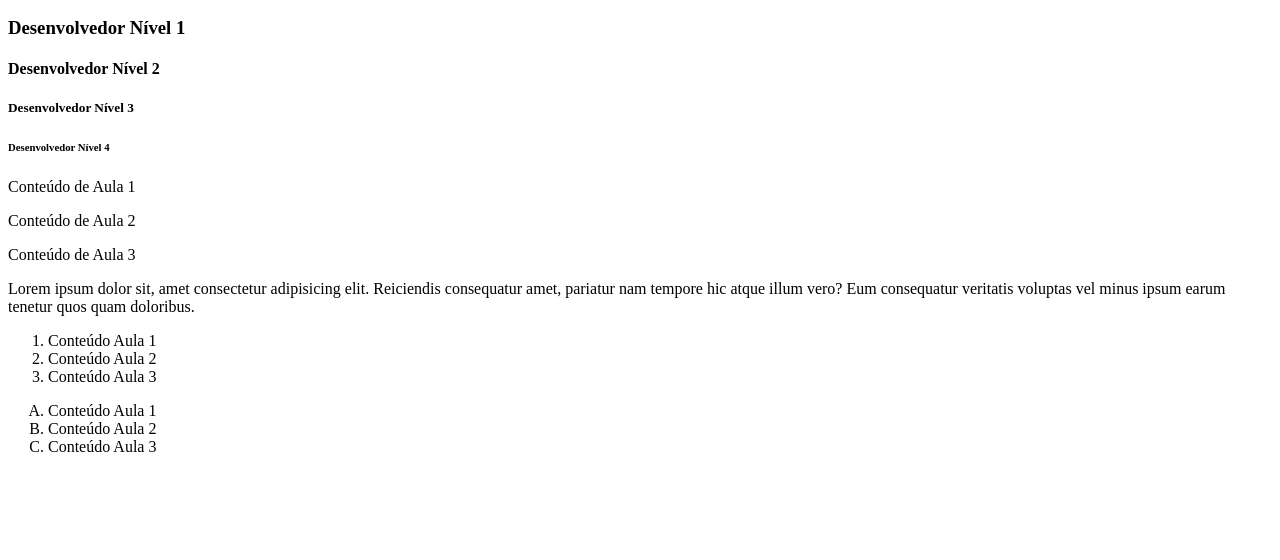
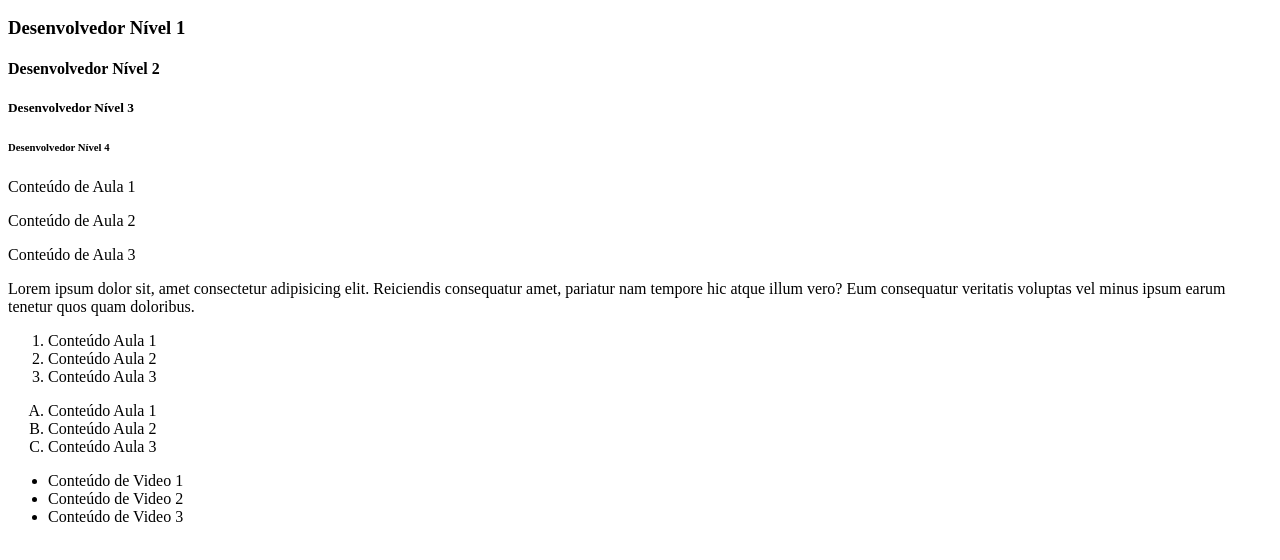
Before and after one commit to Ronaldoxor/Exemplo-git-html, a plain HTML site: page index.html in a window 1280 px wide. Shown: the part 110-670 px from the top of the page. Drawn offline with Linux system fonts and the light colour scheme.

Commit message:
Criando Listas Não Ordenadas

```diff
--- a/index.html
+++ b/index.html
@@ -39,6 +39,13 @@
      <li>Conteúdo Aula 2</li>
      <li>Conteúdo Aula 3</li>
  </ol>
+
+    <!-- LISTAS NÃO ORDENADAS -->
+    <ul>
+        <li>Conteúdo de Video 1</li>
+        <li>Conteúdo de Video 2</li>
+        <li>Conteúdo de Video 3</li>
+    </ul>
 <!-- FINAL DO CORPO DA PÁGINA -->
 </body>
 
```
